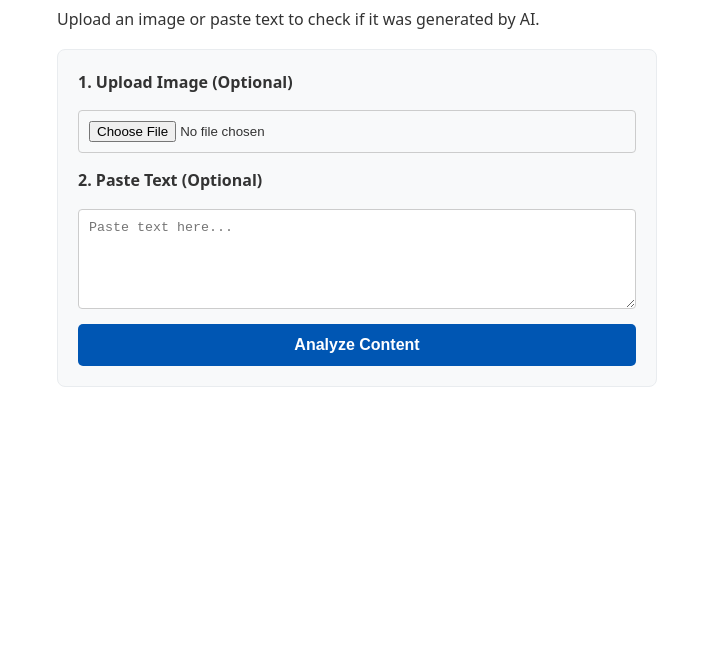
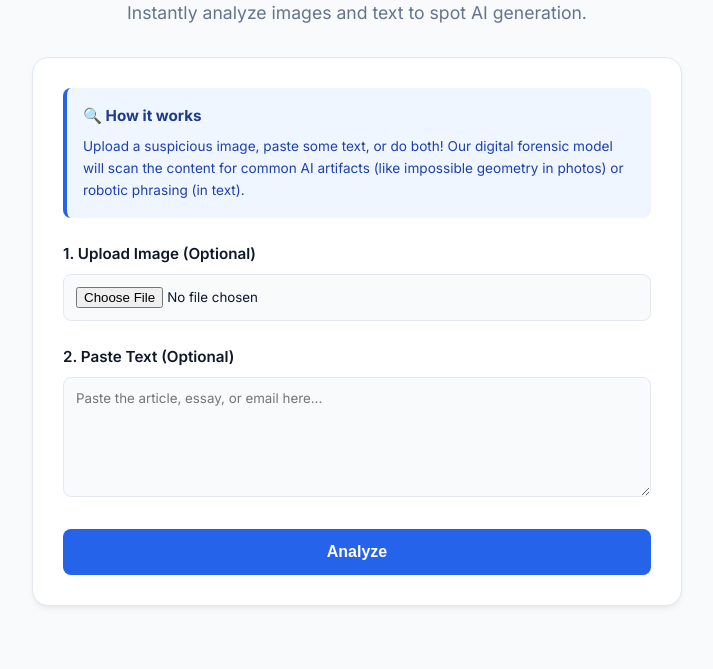
Before and after one commit to pratikvscodeuser5656/ProDetector, a plain HTML site: page index.html in a window 1280 px wide. Shown: the part 131-800 px from the top of the page, without its empty margins (283-996 px from the left). Drawn offline with Linux system fonts and the light colour scheme.

Commit message:
Update index.html

```diff
--- a/index.html
+++ b/index.html
@@ -3,129 +3,224 @@
 <head>
     <meta charset="UTF-8">
     <meta name="viewport" content="width=device-width, initial-scale=1.0">
-    <title>AI Content Detector</title>
+    <title>AI Content Detector | Powered by Gemini</title>
+    <link href="https://fonts.googleapis.com/css2?family=Inter:wght@400;500;600;700&display=swap" rel="stylesheet">
     <style>
-        body { font-family: system-ui, -apple-system, sans-serif; max-width: 600px; margin: 40px auto; padding: 20px; line-height: 1.6; color: #333; }
-        .container { display: flex; flex-direction: column; gap: 15px; background: #f8f9fa; padding: 20px; border-radius: 8px; border: 1px solid #e9ecef; }
-        input[type="file"], textarea { width: 100%; padding: 10px; border: 1px solid #ccc; border-radius: 4px; box-sizing: border-box; }
-        textarea { height: 100px; resize: vertical; }
-        button { padding: 12px; background: #0056b3; color: white; border: none; cursor: pointer; border-radius: 5px; font-weight: bold; font-size: 16px; transition: background 0.2s; }
-        button:hover { background: #003d82; }
-        button:disabled { background: #cccccc; cursor: not-allowed; }
-        #resultBox { margin-top: 20px; padding: 15px; border: 1px solid #c3e6cb; background: #d4edda; border-radius: 5px; display: none; white-space: pre-wrap; }
-        .error { border-color: #f5c6cb; background: #f8d7da; color: #721c24; }
-        .loading { text-align: center; font-style: italic; color: #555; display: none; margin-top: 10px;}
+        :root {
+            --primary: #2563eb;
+            --primary-hover: #1d4ed8;
+            --bg-color: #f8fafc;
+            --card-bg: #ffffff;
+            --text-main: #0f172a;
+            --text-muted: #64748b;
+            --border-color: #e2e8f0;
+            --success-bg: #dcfce7;
+            --success-text: #166534;
+            --error-bg: #fee2e2;
+            --error-text: #991b1b;
+        }
+
+        body {
+            font-family: 'Inter', sans-serif;
+            background-color: var(--bg-color);
+            color: var(--text-main);
+            line-height: 1.6;
+            margin: 0;
+            padding: 40px 20px;
+            display: flex;
+            justify-content: center;
+        }
+
+        .app-container {
+            max-width: 650px;
+            width: 100%;
+        }
+
+        .header {
+            text-align: center;
+            margin-bottom: 30px;
+        }
+
+        .header h1 {
+            font-size: 2.2rem;
+            font-weight: 700;
+            margin-bottom: 10px;
+            color: var(--text-main);
+            letter-spacing: -0.02em;
+        }
+
+        .header p {
+            color: var(--text-muted);
+            font-size: 1.1rem;
+            margin: 0;
+        }
+
+        .card {
+            background: var(--card-bg);
+            border-radius: 16px;
+            box-shadow: 0 4px 6px -1px rgba(0, 0, 0, 0.05), 0 2px 4px -2px rgba(0, 0, 0, 0.05);
+            padding: 30px;
+            border: 1px solid var(--border-color);
+        }
+
+        .input-group {
+            margin-bottom: 24px;
+        }
+
+        label {
+            display: block;
+            font-weight: 600;
+            margin-bottom: 8px;
+            font-size: 0.95rem;
+        }
+
+        input[type="file"], textarea {
+            width: 100%;
+            padding: 12px;
+            border: 1px solid var(--border-color);
+            border-radius: 8px;
+            box-sizing: border-box;
+            font-family: 'Inter', sans-serif;
+            transition: border-color 0.2s;
+            background-color: #f8fafc;
+        }
+
+        input[type="file"]:focus, textarea:focus {
+            outline: none;
+            border-color: var(--primary);
+            background-color: #fff;
+        }
+
+        textarea {
+            height: 120px;
+            resize: vertical;
+        }
+
+        .how-it-works {
+            background-color: #eff6ff;
+            border-radius: 8px;
+            padding: 16px;
+            margin-bottom: 24px;
+            border-left: 4px solid var(--primary);
+        }
+
+        .how-it-works h4 {
+            margin: 0 0 8px 0;
+            color: #1e3a8a;
+            font-size: 0.95rem;
+        }
+
+        .how-it-works p {
+            margin: 0;
+            font-size: 0.85rem;
+            color: #1e40af;
+        }
+
+        button {
+            width: 100%;
+            padding: 14px;
+            background: var(--primary);
+            color: white;
+            border: none;
+            cursor: pointer;
+            border-radius: 8px;
+            font-weight: 600;
+            font-size: 1rem;
+            transition: background 0.2s, transform 0.1s;
+        }
+
+        button:hover {
+            background: var(--primary-hover);
+        }
+
+        button:active {
+            transform: scale(0.98);
+        }
+
+        button:disabled {
+            background: #cbd5e1;
+            cursor: not-allowed;
+            transform: none;
+        }
+
+        #resultBox {
+            margin-top: 24px;
+            padding: 20px;
+            border-radius: 8px;
+            display: none;
+            white-space: pre-wrap;
+            font-size: 0.95rem;
+            line-height: 1.7;
+            border: 1px solid var(--success-bg);
+            background: var(--success-bg);
+            color: var(--success-text);
+        }
+
+        #resultBox.error {
+            border-color: #fca5a5;
+            background: var(--error-bg);
+            color: var(--error-text);
+        }
+
+        /* Loading Spinner */
+        .loading-container {
+            display: none;
+            text-align: center;
+            margin-top: 20px;
+        }
+
+        .spinner {
+            border: 3px solid #f3f3f3;
+            border-top: 3px solid var(--primary);
+            border-radius: 50%;
+            width: 24px;
+            height: 24px;
+            animation: spin 1s linear infinite;
+            margin: 0 auto 10px auto;
+        }
+
+        @keyframes spin {
+            0% { transform: rotate(0deg); }
+            100% { transform: rotate(360deg); }
+        }
+
+        .loading-text {
+            color: var(--text-muted);
+            font-size: 0.9rem;
+            font-weight: 500;
+        }
+
+        .footer {
+            text-align: center;
+            margin-top: 30px;
+            font-size: 0.85rem;
+            color: var(--text-muted);
+        }
     </style>
 </head>
 <body>
 
-    <h2>AI Content Detector</h2>
-    <p>Upload an image or paste text to check if it was generated by AI.</p>
+    <div class="app-container">
+        <div class="header">
+            <h1>AI Content Detector</h1>
+            <p>Instantly analyze images and text to spot AI generation.</p>
+        </div>
 
-    <div class="container">
-        <label><strong>1. Upload Image (Optional)</strong></label>
-        <input type="file" id="imageInput" accept="image/*">
+        <div class="card">
 
-        <label><strong>2. Paste Text (Optional)</strong></label>
-        <textarea id="textInput" placeholder="Paste text here..."></textarea>
+            <div class="how-it-works">
+                <h4>🔍 How it works</h4>
+                <p>Upload a suspicious image, paste some text, or do both! Our digital forensic model will scan the content for common AI artifacts (like impossible geometry in photos) or robotic phrasing (in text).</p>
+            </div>
 
-        <button id="analyzeBtn" onclick="analyzeContent()">Analyze Content</button>
-        <div id="loadingText" class="loading">Analyzing with Gemini... Please wait.</div>
-    </div>
+            <div class="input-group">
+                <label for="imageInput">1. Upload Image (Optional)</label>
+                <input type="file" id="imageInput" accept="image/*">
+            </div>
 
-    <div id="resultBox"></div>
+            <div class="input-group">
+                <label for="textInput">2. Paste Text (Optional)</label>
+                <textarea id="textInput" placeholder="Paste the article, essay, or email here..."></textarea>
+            </div>
 
-    <script>
-        // Helper function to convert an uploaded image to a Base64 string
-        function fileToGenerativePart(file) {
-            return new Promise((resolve, reject) => {
-                const reader = new FileReader();
-                reader.onloadend = () => {
-                    const base64Data = reader.result.split(',')[1];
-                    resolve({
-                        inlineData: {
-                            data: base64Data,
-                            mimeType: file.type
-                        }
-                    });
-                };
-                reader.onerror = reject;
-                reader.readAsDataURL(file);
-            });
-        }
-
-        async function analyzeContent() {
-            const imageFile = document.getElementById('imageInput').files[0];
-            const textContent = document.getElementById('textInput').value.trim();
-            const resultBox = document.getElementById('resultBox');
-            const loadingText = document.getElementById('loadingText');
-            const analyzeBtn = document.getElementById('analyzeBtn');
-
-            if (!imageFile && !textContent) {
-                alert("Please upload an image or enter some text to analyze.");
-                return;
-            }
-
-            // UI updates
-            resultBox.style.display = 'none';
-            resultBox.className = '';
-            loadingText.style.display = 'block';
-            analyzeBtn.disabled = true;
-
-            try {
-                // The strict forensic prompt for better results
-                const prompt = `You are an expert digital forensic analyst. Examine the provided content and determine if it is likely AI-generated or human-created. Look for common AI artifacts in images (e.g., weird textures, impossible geometry) or robotic phrasing/hallucinations in text. Provide your response strictly in this format: VERDICT, CONFIDENCE, and REASONING.`;
-
-                let parts = [{ text: prompt }];
-
-                if (textContent) {
-                    parts.push({ text: `\n\nContent to analyze: "${textContent}"` });
-                }
-
-                if (imageFile) {
-                    const imagePart = await fileToGenerativePart(imageFile);
-                    parts.push(imagePart);
-                }
-
-                // THIS IS THE CRITICAL CHANGE:
-                // It now points to your secure Vercel backend instead of Google directly.
-                const apiUrl = `/api/detect`;
-
-                const requestBody = {
-                    contents: [{
-                        parts: parts
-                    }],
-                    generationConfig: {
-                        temperature: 0.1, // Keeps the model strict and analytical
-                        topK: 32,
-                        topP: 1
-                    }
-                };
-
-                const response = await fetch(apiUrl, {
-                    method: 'POST',
-                    headers: { 'Content-Type': 'application/json' },
-                    body: JSON.stringify(requestBody)
-                });
-
-                const data = await response.json();
-
-                if (response.ok && data.candidates && data.candidates.length > 0) {
-                    const analysisText = data.candidates[0].content.parts[0].text;
-                    resultBox.innerHTML = `<strong>Analysis Results:</strong><br><br>${analysisText}`;
-                } else {
-                    throw new Error(data.error?.message || "Failed to fetch from the secure API.");
-                }
-
-            } catch (error) {
-                resultBox.className = 'error';
-                resultBox.innerHTML = `<strong>Error:</strong> ${error.message}`;
-            } finally {
-                loadingText.style.display = 'none';
-                resultBox.style.display = 'block';
-                analyzeBtn.disabled = false;
-            }
-        }
-    </script>
-</body>
-</html>
+            <button id="analyzeBtn" onclick="analyzeContent()">Analyze
```
